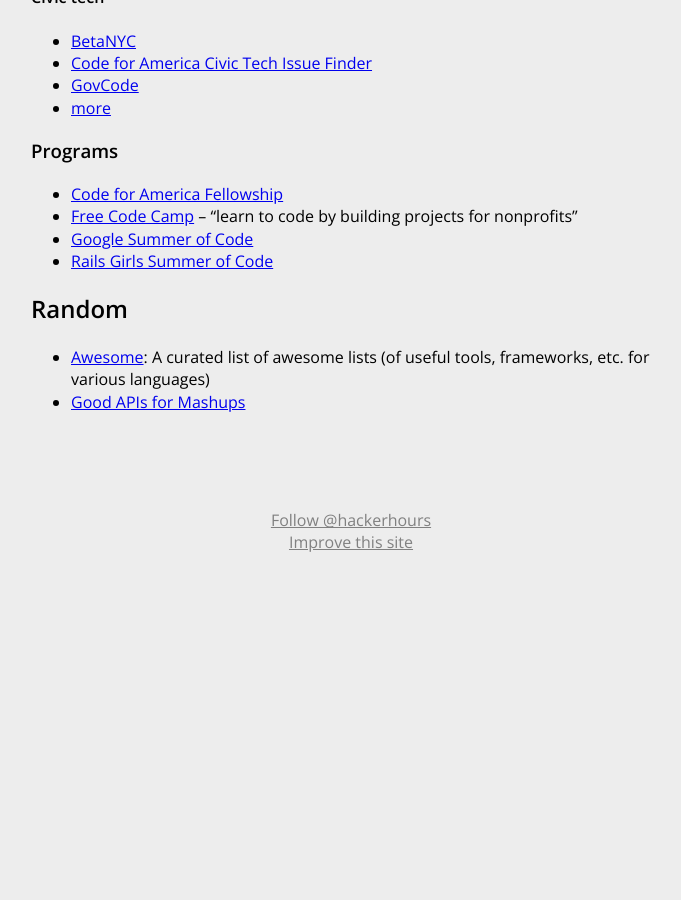
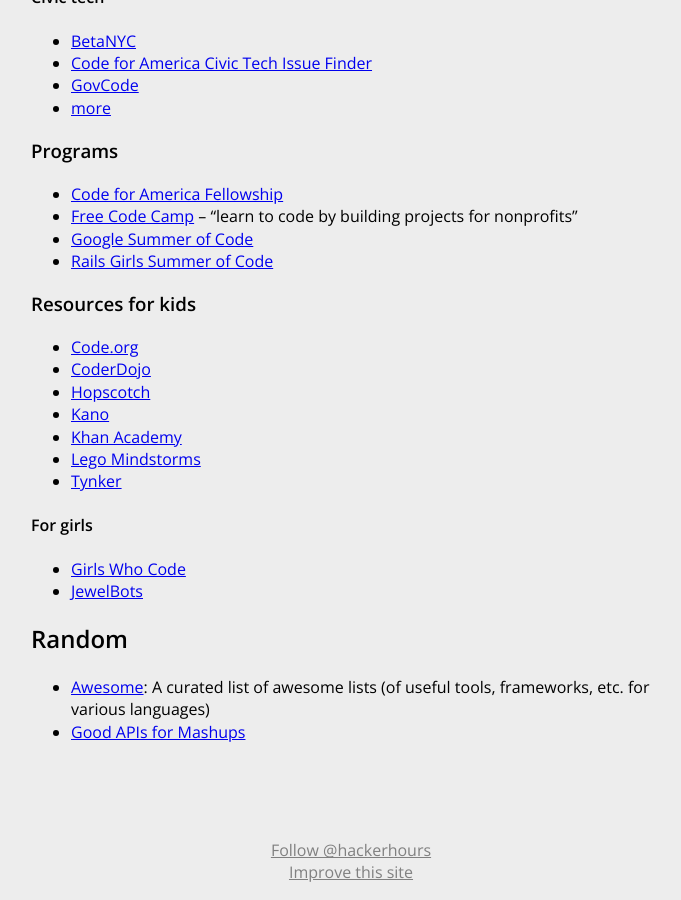
Before and after one commit to HackerHours/hackerhours.org, a Jekyll site: the page built from resources.md, in a window 1280 px wide and 900 px high, scrolled down 3024 px. Shown: the whole window, without its empty margins (289-970 px from the left). Built offline with Jekyll 4.4.1, drawn with Linux system fonts in a browser that asks for light colours; comment, search, counter and statistics services are not loaded; before the commit the page ends 3594 px from its top, so only the background shows below that.

Commit message:
add section on resources for kids

```diff
--- a/resources.md
+++ b/resources.md
@@ -127,6 +127,21 @@
 * [Google Summer of Code](https://developers.google.com/open-source/soc/)
 * [Rails Girls Summer of Code](http://railsgirlssummerofcode.org/)
 
+### Resources for kids
+
+* [Code.org](https://code.org/)
+* [CoderDojo](https://coderdojo.com/)
+* [Hopscotch](https://www.gethopscotch.com/)
+* [Kano](http://us.kano.me/)
+* [Khan Academy](https://www.khanacademy.org/computing/)
+* [Lego Mindstorms](http://mindstorms.lego.com)
+* [Tynker](https://www.tynker.com/)
+
+#### For girls
+
+* [Girls Who Code](http://girlswhocode.com/)
+* [JewelBots](http://jewelbots.com/)
+
 ## Random
 
 * [Awesome](https://github.com/sindresorhus/awesome): A curated list of awesome lists (of useful tools, frameworks, etc. for various languages)
```
